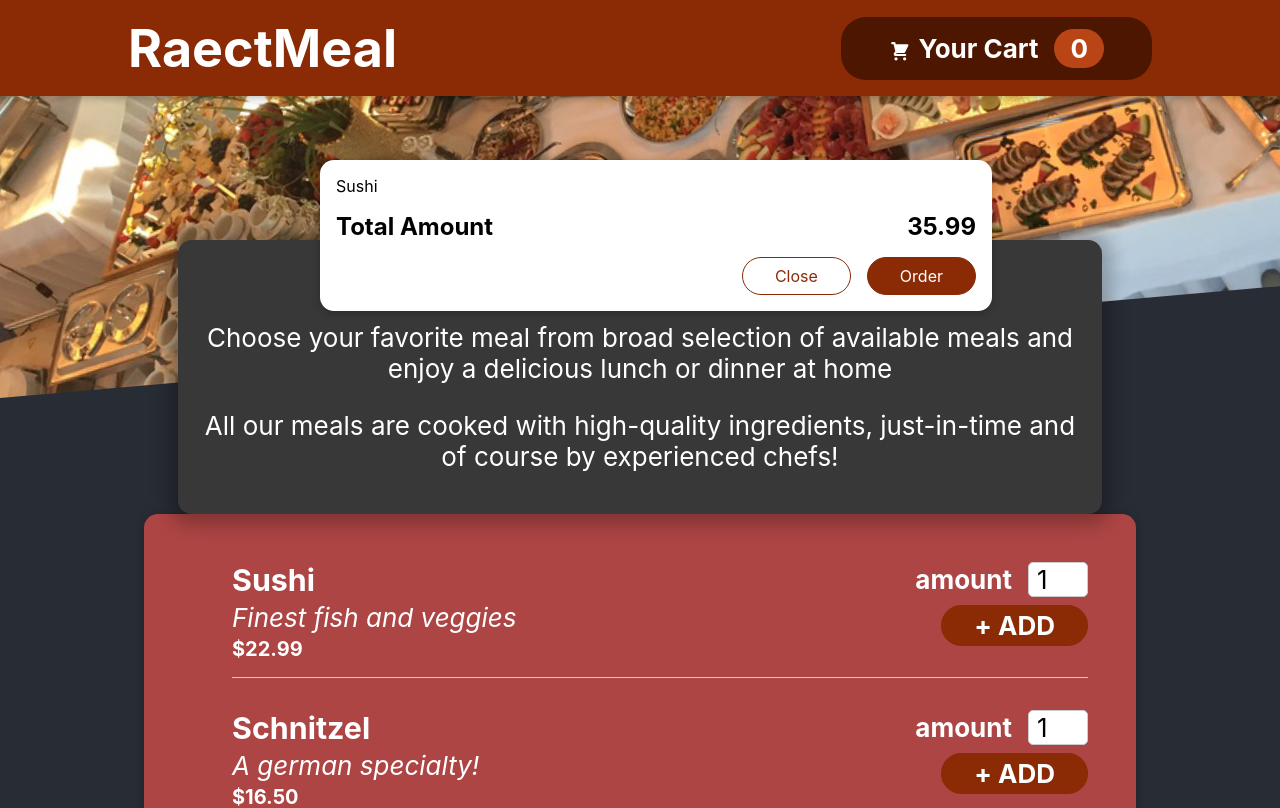
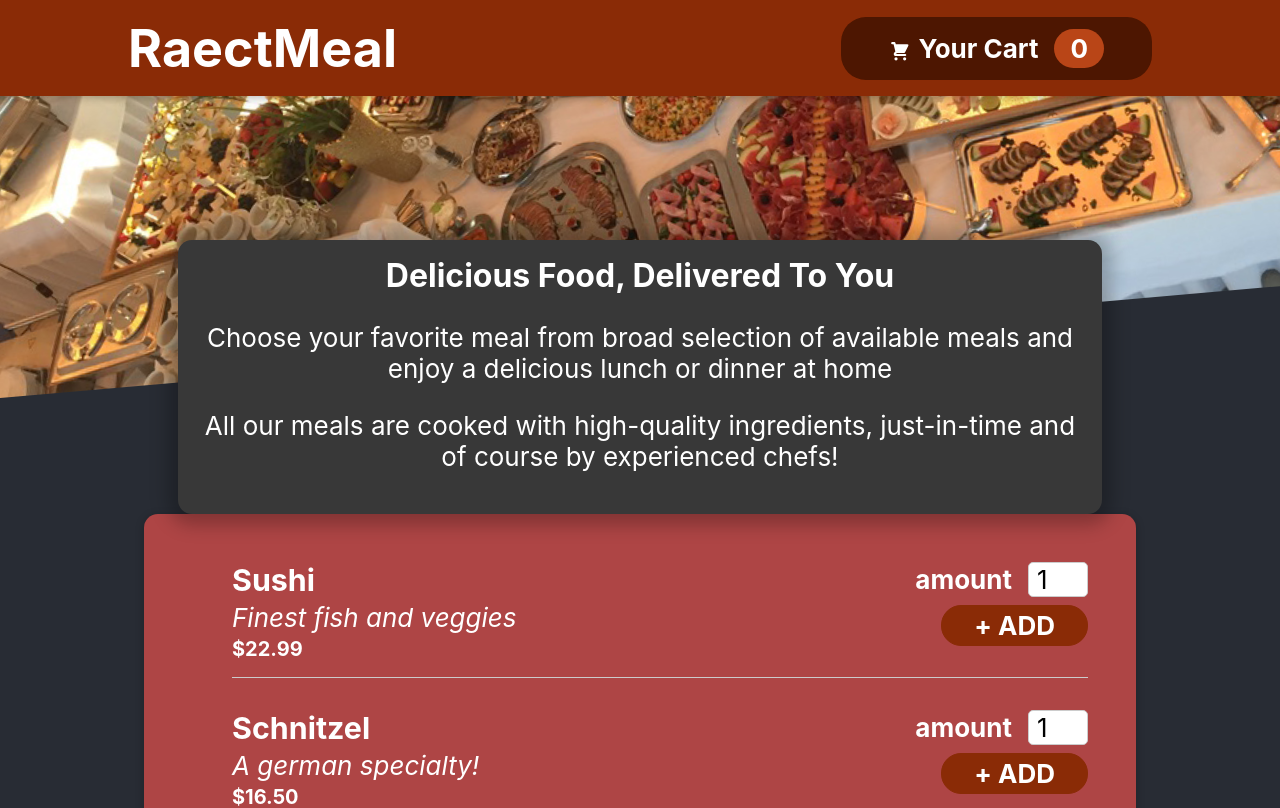
Before and after one commit to Sanju9099/RestaurantProject, a React (Create React App) app: page / in a window 1280 px wide. Shown: the top 808 px of the page. Built offline with nearby package versions, Linux system fonts and the light colour scheme.

Commit message:
added hiding and showing cart

```diff
--- a/src/App.js
+++ b/src/App.js
@@ -1,15 +1,27 @@
-import { Fragment } from 'react';
+import { Fragment, useState } from 'react';
 import './App.css';
 import Header from './Components/Layout/Header';
 import Meals from './Components/Meals/Meals';
 import Cart from './Components/Cart/Cart';
 
 function App() {
+
+  const [cartIsShown, setCartIsShown] = useState(false);
+
+  const cartShownHandler = props => {
+    setCartIsShown(true)
+  }
+
+  const hideCartHandler = props => {
+    setCartIsShown(false)
+  }
+
+
   return (
     <div className="App-header">
       <Fragment>
-        <Cart />
-      <Header />
+        { cartIsShown && <Cart onHideCart={hideCartHandler} />}
+      <Header onShowCart={cartShownHandler} />
       <main>
         <Meals></Meals>
       </main>
--- a/src/Components/Cart/Cart.js
+++ b/src/Components/Cart/Cart.js
@@ -7,14 +7,14 @@ const cartItems = <ul className={classes['cart-items']}>
 {[{ id: 'c1', name: 'Sushi', price: 35.99 }
 ].map((items) => <li>{items.name}</li>)}</ul>;
 const Cart = props => {
-    return <Modal>
+    return <Modal onHideCart={props.onHideCart}>
       {cartItems}
       <div className={classes.total}>
         <span>Total Amount</span>
         <span>35.99</span>
       </div>
       <div className={classes.actions}>
-        <button className={classes['button--alt']}>Close</button>
+        <button className={classes['button--alt']} onClick={props.onHideCart}>Close</button>
         <button className={classes.button}>Order</button>
       </div>
       </Modal>
--- a/src/Components/Layout/Header.js
+++ b/src/Components/Layout/Header.js
@@ -8,7 +8,7 @@ const Header = props => {
         <Fragment>
             <header className={classes.header}>
                 <h1> RaectMeal </h1>
-                <HeaderCartButton />
+                <HeaderCartButton onClick={props.onShowCart} />
             </header>
             <div className={classes['main-image']}>
               <img src={mealsImage} alt='A Full Of Delicious Food'></img>
--- a/src/Components/Layout/HeaderCartButton.js
+++ b/src/Components/Layout/HeaderCartButton.js
@@ -4,7 +4,7 @@ import classes from './HeaderCartButton.module.css'
 
 const HeaderCartButton = props => {
     return (
-        <button className={classes.button}>
+        <button className={classes.button} onClick={props.onClick}>
             <span className={classes.icon}>
                 <CartIcon />
             </span>
--- a/src/Components/UI/Modal.js
+++ b/src/Components/UI/Modal.js
@@ -3,7 +3,7 @@ import ReactDOM from 'react-dom';
 import classes from './Modal.module.css';
 
 const Backdrop = props => {
-    return <div className={classes.Backdrop}></div>
+    return <div className={classes.Backdrop} onClick={props.onHideCart}/>
 }
 
 const ModalOverlay = props => {
@@ -16,7 +16,7 @@ const portalElement = document.getElementById('overlays');
 
 const Modal = props => {
     return <Fragment>
-        {ReactDOM.createPortal(<Backdrop />, portalElement)}
+        {ReactDOM.createPortal(<Backdrop onHideCart={props.onHideCart}/>, portalElement)}
         {ReactDOM.createPortal(<ModalOverlay>{props.children}</ModalOverlay>, portalElement)}
     </Fragment>
 
```
